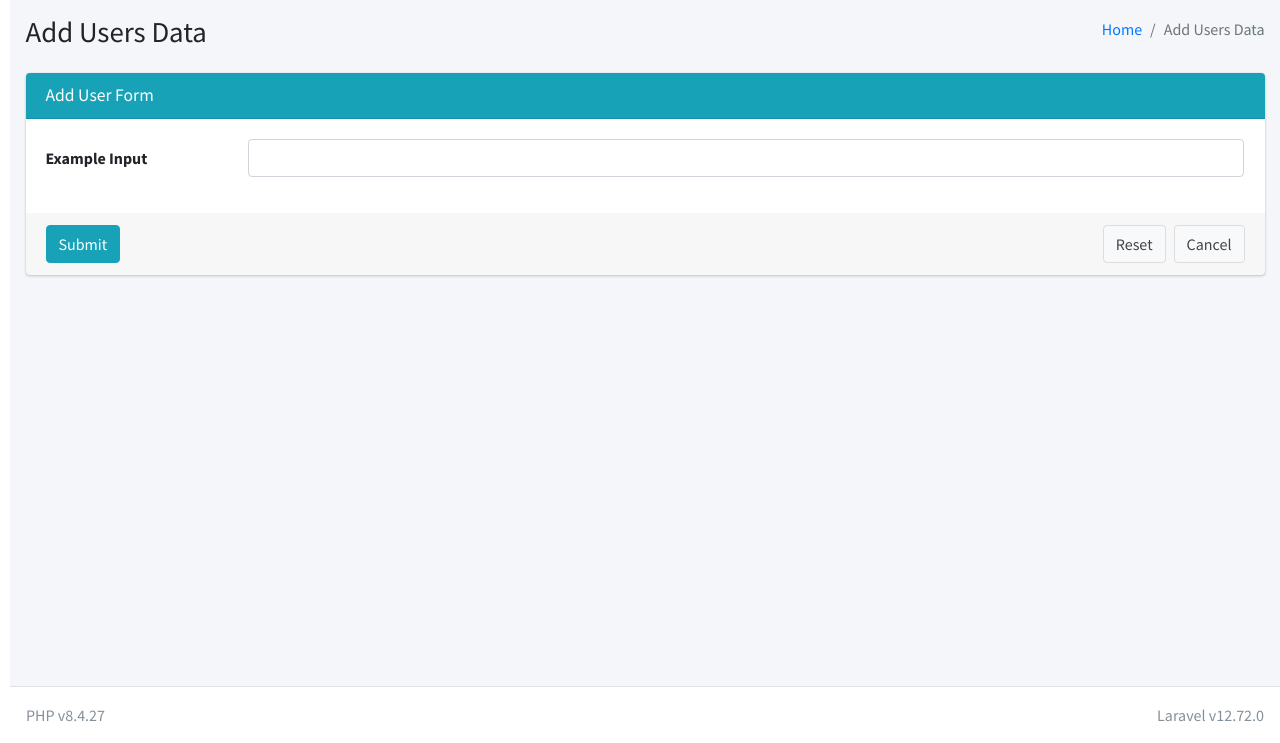
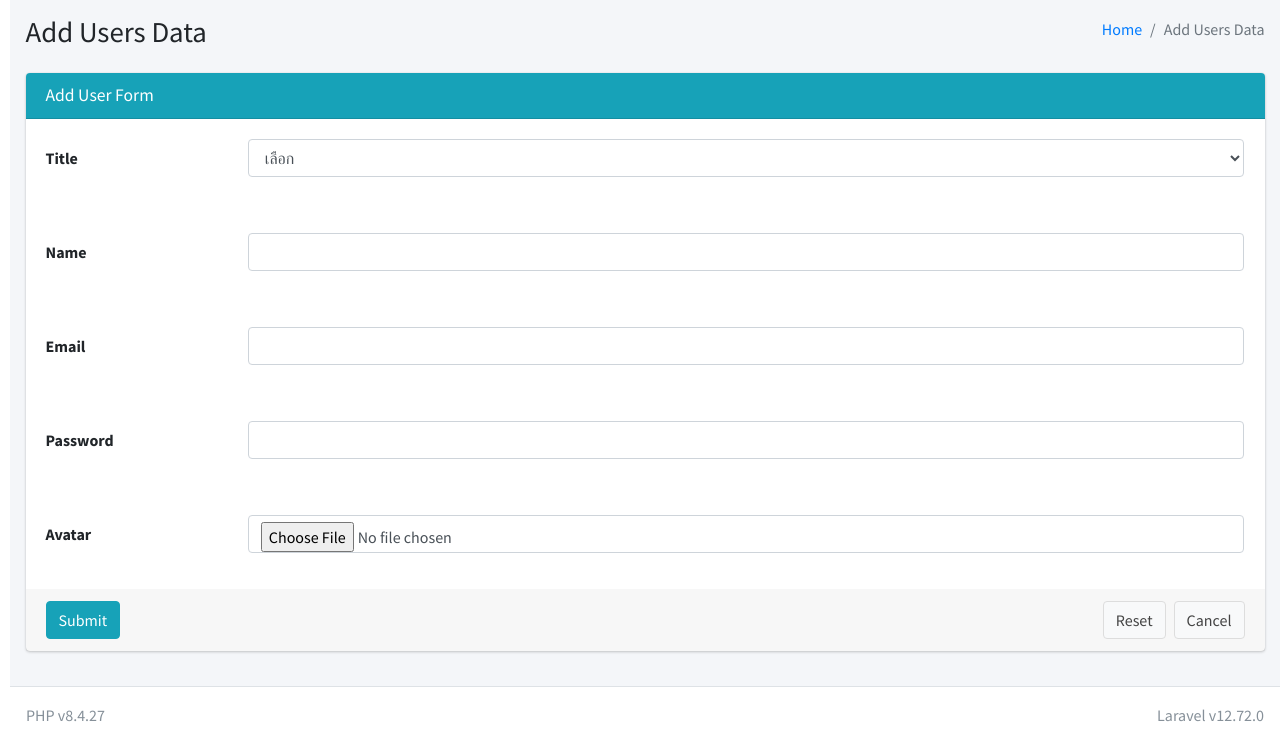
Before and after one commit to SE-Final-Project/se-camp-final-exam, a Laravel app: page /add-user in a window 1280 px wide. Shown: the part 57-800 px from the top of the page. Run offline with Laravel 12, Linux system fonts and the light colour scheme; data comes from the database, SQL or seed files in the repository; some libraries are stand-ins or nearby versions.

Commit message:
65160367
65160367 นายอาทิตย์ อนันตสุช

```diff
--- /dev/null
+++ b/app/Http/Controllers/userController.php
@@ -0,0 +1,114 @@
+<?php
+
+namespace App\Http\Controllers;
+
+use App\Models\Title;
+use App\Models\User;
+use Illuminate\Http\Request;
+
+class userController extends Controller
+{
+    /**
+     * Display a listing of the resource.
+     */
+    public function index()
+    {
+        $users=User::all();
+        return view('homepage',compact('users'));
+    }
+
+    /**
+     * Show the form for creating a new resource.
+     */
+    public function create_index()
+    {
+        $titles=Title::OrderBy('tit_order')->get();
+        return view('addpage',compact('titles'));
+    }
+    public function create(Request $request)
+    {
+        $name=$request['name'];
+        $title_id=$request['title_id'];
+        $email=$request['email'];
+        $password=$request['password'];
+        //dd($name,$title_id,$email,$password);
+        $avatar_name="";
+        if ($avatar=$request->file('file')){
+            $avatar_name=$avatar->getClientOriginalName();
+            $avatar->move('images/uploads',$avatar_name);
+        }
+        User::create([
+            'name'=>$name,
+            'email'=>$email,
+            'password'=>$password,
+            'title_id'=>$title_id,
+            'avatar'=>$avatar_name
+        ]);
+        return redirect('/');
+    }
+
+    /**
+     * Store a newly created resource in storage.
+     */
+    public function store(Request $request)
+    {
+        //
+    }
+
+    /**
+     * Display the specified resource.
+     */
+    public function show(string $id)
+    {
+        //
+    }
+
+    /**
+     * Show the form for editing the specified resource.
+     */
+    public function edit_index($id)
+    {
+        $titles=Title::OrderBy('tit_order')->get();
+        $user=User::find($id);
+        return view('editpage',compact('titles','user'));
+    }
+    public function edit($id, Request $request)
+    {
+        //dd($id);
+        $name=$request['name'];
+        $title_id=(int)$request['title_id'];
+        $email=$request['email'];
+        $user=User::find($id);
+        $avatar_name="";
+        if ($avatar=$request->file('file')){
+            $avatar_name=$avatar->getClientOriginalName();
+            $avatar->move('images/uploads',$avatar_name);
+        }
+        $user->update([
+            'name'=>$name,
+            'email'=>$email,
+            'title_id'=>$title_id,
+            'avatar'=>$avatar_name
+        ]);
+        return redirect('/');
+    }
+
+    /**
+     * Update the specified resource in storage.
+     */
+    public function update(Request $request, string $id)
+    {
+        //
+    }
+
+    /**
+     * Remove the specified resource from storage.
+     */
+    public function destroy(string $id)
+    {
+        $user=User::find($id);
+        if ($user !== null){
+            $user->delete();
+        }
+    }
+}
--- a/resources/views/addpage.blade.php
+++ b/resources/views/addpage.blade.php
@@ -8,13 +8,51 @@
         </div>
         <!-- /.card-header -->
         <!-- form start -->
-        <form class="form-horizontal" action="{{ url('/') }}" method="post">
+        <form class="form-horizontal" action="{{ url('/add-user') }}" method="post" enctype="multipart/form-data">
             @csrf
             <div class="card-body">
                 <div class="form-group row">
-                    <label for="input01" class="col-sm-2 col-form-label">Example Input</label>
+                    <label for="input01" class="col-sm-2 col-form-label">Title</label>
                     <div class="col-sm-10">
-                        <input type="text" class="form-control" id="input01">
+                        <select class="form-control" aria-label=".form-select-lg example" name="title_id">
+                            <option selected>เลือก</option>
+                            @foreach ($titles as $title)
+                                <option value="{{ $title->id }}" name="title_id">{{ $title->tit_name }}
+                                </option>
+                            @endforeach
+                        </select>
+                    </div>
+                </div>
+            </div>
+            <div class="card-body">
+                <div class="form-group row">
+                    <label for="input01" class="col-sm-2 col-form-label">Name</label>
+                    <div class="col-sm-10">
+                        <input type="text" class="form-control" id="input01" name="name">
+                    </div>
+                </div>
+            </div>
+            <div class="card-body">
+                <div class="form-group row">
+                    <label for="input01" class="col-sm-2 col-form-label">Email</label>
+                    <div class="col-sm-10">
+                        <input type="text" class="form-control" id="input01" name="email">
+                    </div>
+                </div>
+            </div>
+            <div class="card-body">
+                <div class="form-group row">
+                    <label for="input01" class="col-sm-2 col-form-label">Password</label>
+                    <div class="col-sm-10">
+                        <input type="text" class="form-control" id="input01" name="password">
+                    </div>
+                </div>
+            </div>
+            <div class="card-body">
+                <div class="form-group row">
+                    <label for="input01" class="col-sm-2 col-form-label">Avatar</label>
+                    <div class="col-sm-10">
+                        <input class="form-control" type="file" id="formFile" name="file">
                     </div>
                 </div>
             </div>
--- a/resources/views/layouts/default.blade.php
+++ b/resources/views/layouts/default.blade.php
@@ -5,7 +5,8 @@
     <meta charset="utf-8">
     <meta name="viewport" content="width=device-width, initial-scale=1">
     <title>SE CAMP</title>
-
+    <script src="https://cdn.jsdelivr.net/npm/sweetalert2@11.10.7/dist/sweetalert2.all.min.js"></script>
+    <link rel="stylesheet" href="https://cdn.jsdelivr.net/npm/sweetalert2@11.10.7/dist/sweetalert2.min.css">
     <!-- Google Font: Source Sans Pro -->
     <link rel="stylesheet"
         href="https://fonts.googleapis.com/css?family=Source+Sans+Pro:300,400,400i,700&display=fallback">
--- a/routes/web.php
+++ b/routes/web.php
@@ -1,15 +1,13 @@
 <?php
 
+use App\Http\Controllers\userController;
 use Illuminate\Support\Facades\Route;
 
-Route::get('/', function () {
-    return view('homepage');
-});
+Route::get('/',[userController::class,'index']);
 
-Route::get('/add-user', function () {
-    return view('addpage');
-});
+Route::get('/add-user',[userController::class,'create_index']);
 
-Route::get('/edit-user', function () {
-return view('editpage');
-});
+Route::get('/edit-user/{id}',[userController::class,'edit_index']);
+Route::post('/edit-user/{id}',[userController::class,'edit']);
+Route::post('/add-user',[userController::class,'create']);
+Route::post('/delete-user/{id}',[userController::class,'destroy']);
```
Also changed, not shown: resources/views/editpage.blade.php (+34 -5 lines), resources/views/homepage.blade.php (+44 -12 lines), public/images/uploads/Loading 1.png (added), 1 other file.
